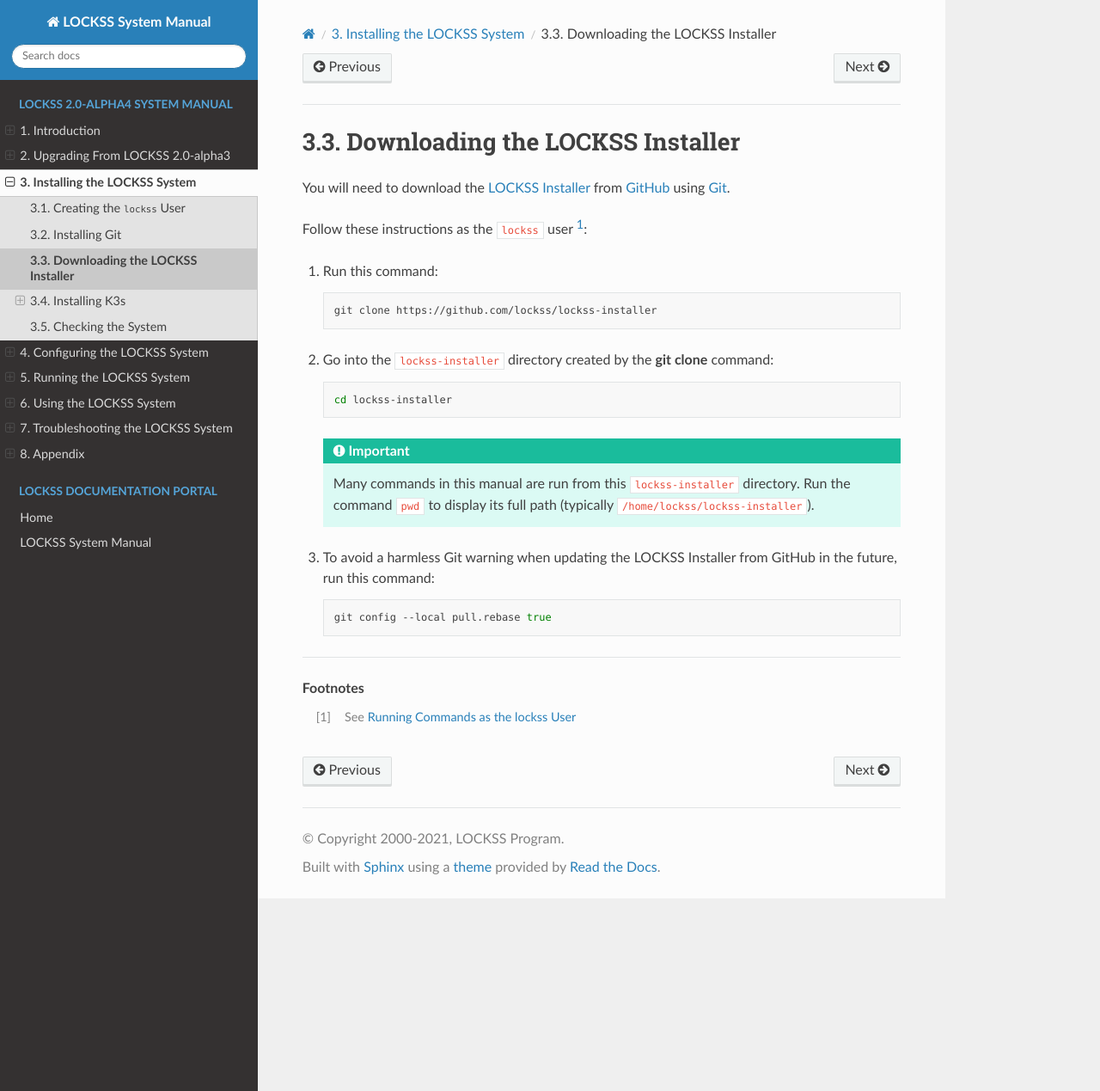
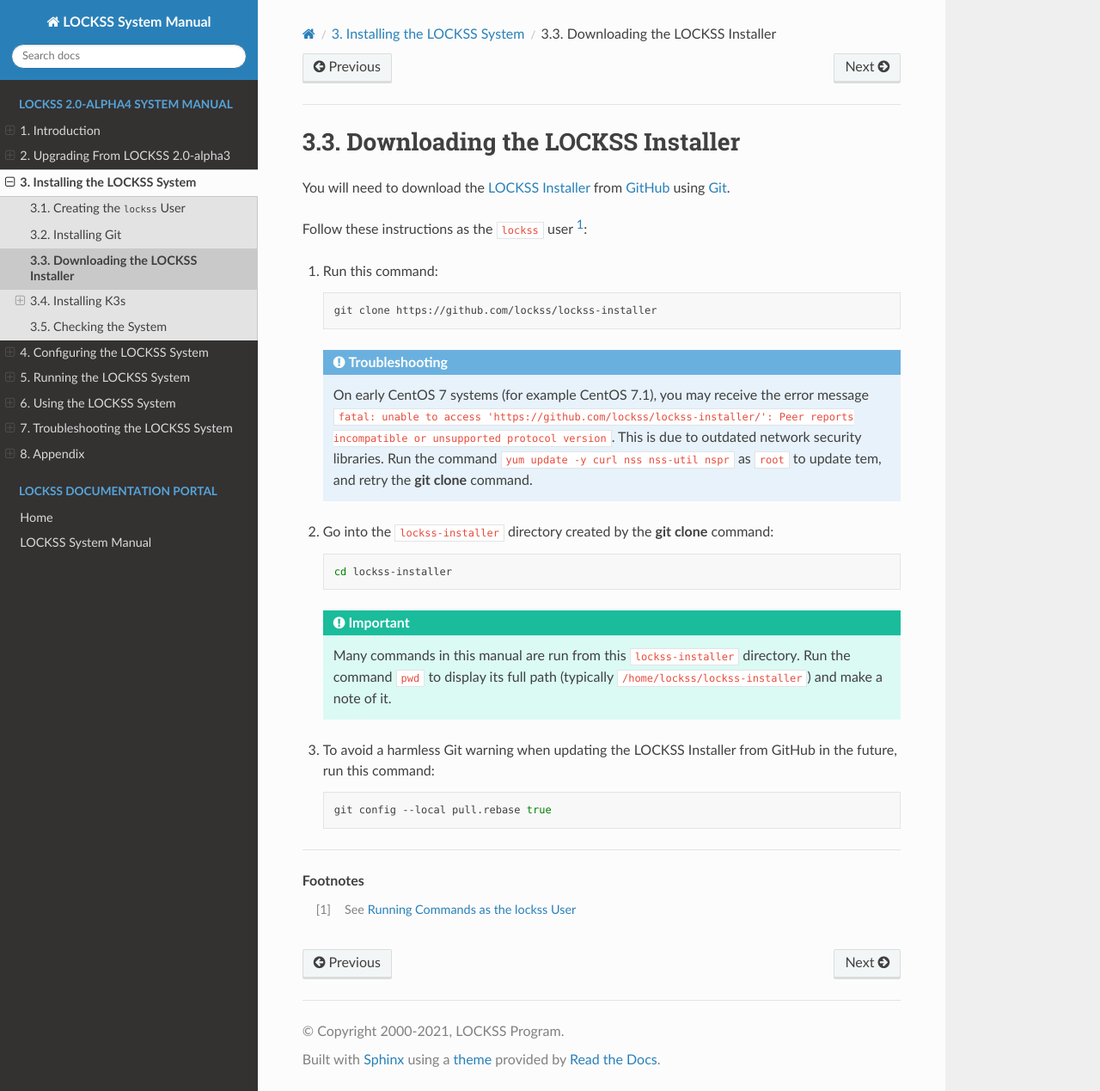
Before and after one commit to lockss/lockss-rtd-manual, a Sphinx documentation site: the page built from docs/installing/lockss-installer.rst, in a window 1280 px wide and 1269 px high. Shown: the whole window at 86% size. Built offline with Sphinx 7.4.7 and the Read the Docs theme 2.0.0, drawn with Linux system fonts in a browser that asks for light colours.

Commit message:
Add warning for CentOS 7.1 era libcurl/nss not working with GitHub. Cosmetic.

```diff
--- a/docs/installing/lockss-installer.rst
+++ b/docs/installing/lockss-installer.rst
@@ -12,6 +12,10 @@ Follow these instructions as the ``lockss`` user [#fnlockss]_:
 
       git clone https://github.com/lockss/lockss-installer
 
+   .. admonition:: Troubleshooting
+
+      On early CentOS 7 systems (for example CentOS 7.1), you may receive the error message ``fatal: unable to access 'https://github.com/lockss/lockss-installer/': Peer reports incompatible or unsupported protocol version``. This is due to outdated network security libraries. Run the command ``yum update -y curl nss nss-util nspr`` as ``root`` to update tem, and retry the :program:`git clone` command.
+
 2. Go into the :file:`lockss-installer` directory created by the :program:`git clone` command:
 
    .. code-block:: shell
@@ -20,7 +24,7 @@ Follow these instructions as the ``lockss`` user [#fnlockss]_:
 
    .. important::
 
-      Many commands in this manual are run from this :file:`lockss-installer` directory. Run the command ``pwd`` to display its full path (typically :file:`/home/lockss/lockss-installer`).
+      Many commands in this manual are run from this :file:`lockss-installer` directory. Run the command ``pwd`` to display its full path (typically :file:`/home/lockss/lockss-installer`) and make a note of it.
 
 3. To avoid a harmless Git warning when updating the LOCKSS Installer from GitHub in the future, run this command:
 
```
